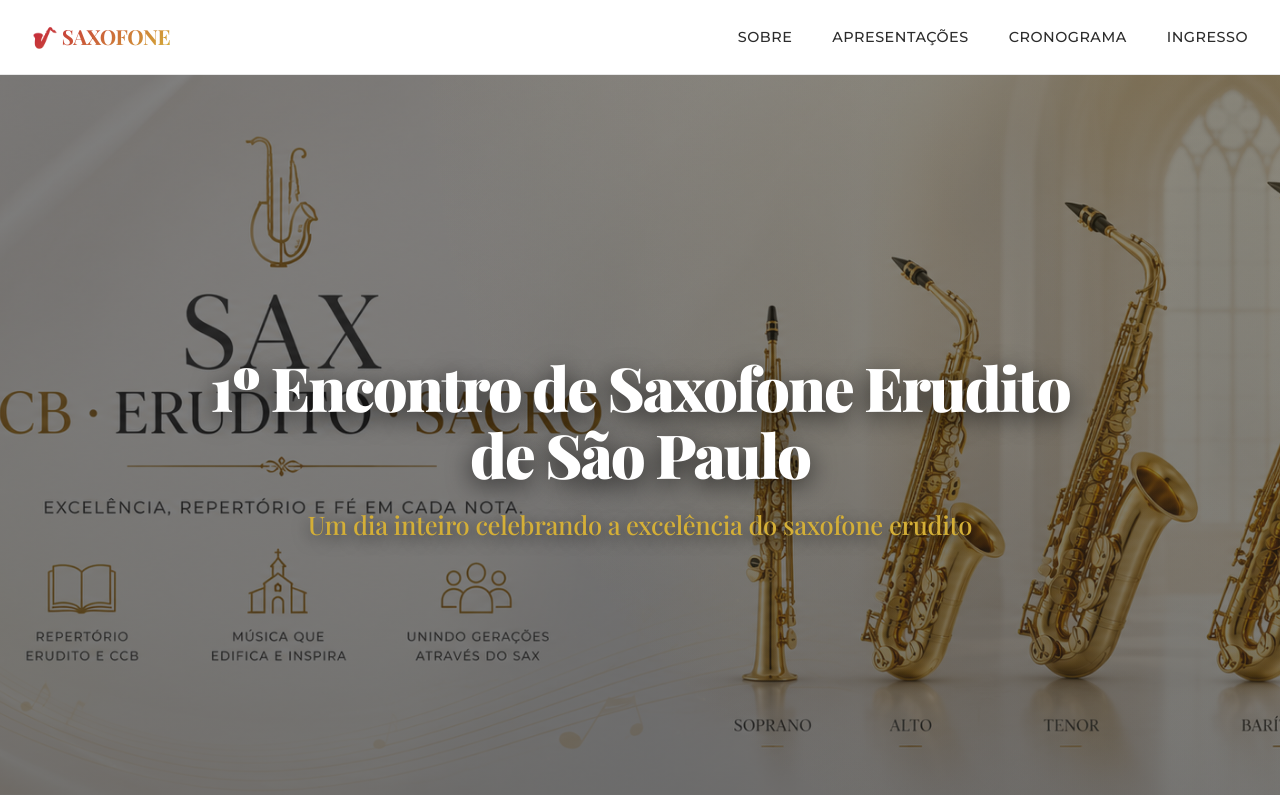
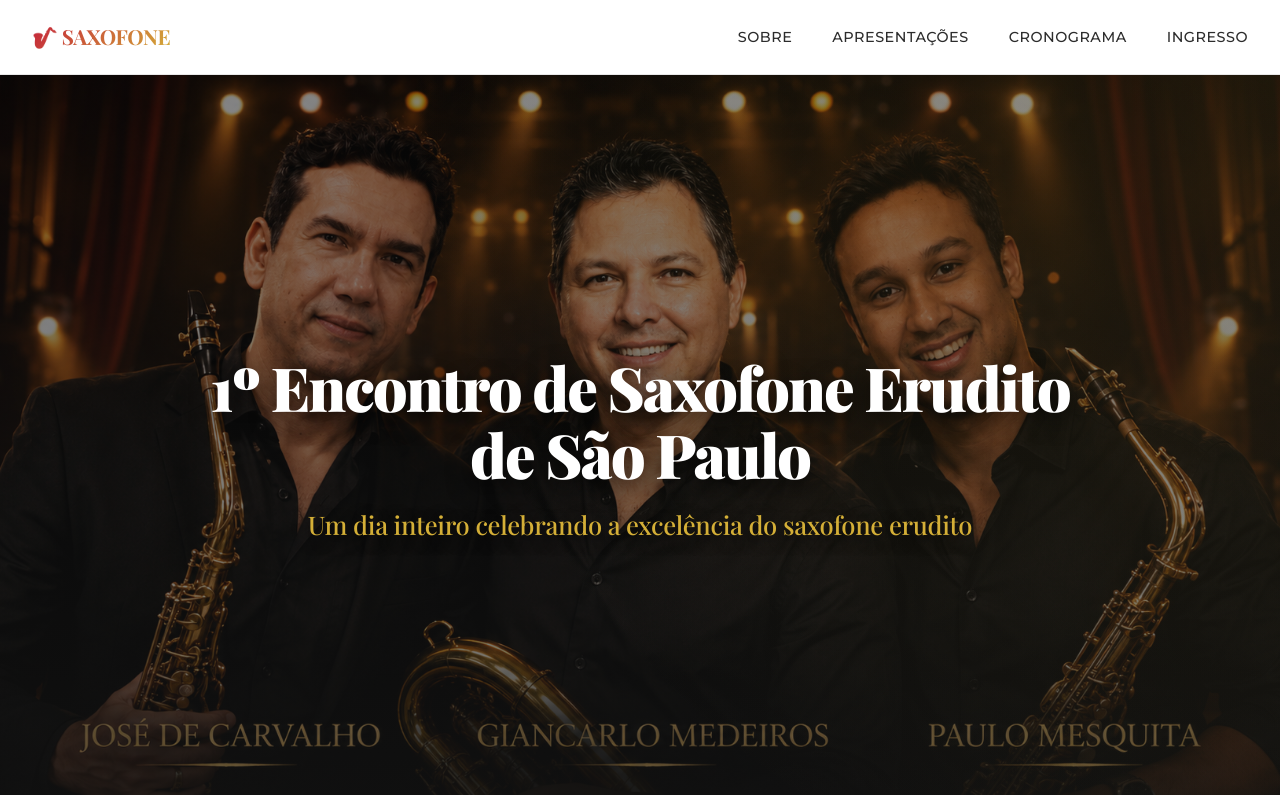
Before and after one commit to mahavibr/saxofone-event, a React (Vite) app: page / in a window 1280 px wide. Shown: the top 800 px of the page. Built offline with nearby package versions, Linux system fonts and the light colour scheme.

Commit message:
Update index.css

```diff
--- a/src/index.css
+++ b/src/index.css
@@ -223,7 +223,7 @@ header {
 /* Hero Section */
 .hero {
   background: linear-gradient(180deg, rgba(10, 10, 10, 0.5) 0%, rgba(26, 26, 26, 0.6) 100%),
-              url('/hero_grupo.png') center/cover;
+              url('/hero.png') center/cover;
   background-attachment: scroll;
   background-position: center;
   background-size: cover;
```
